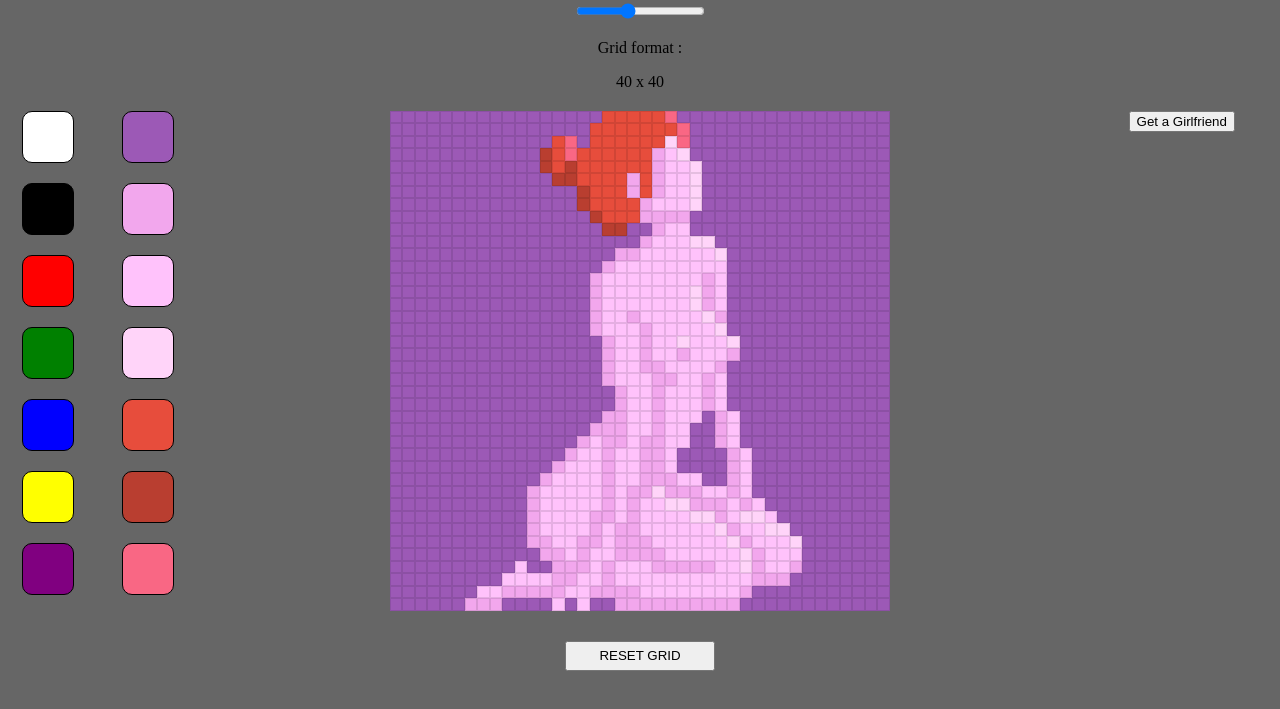
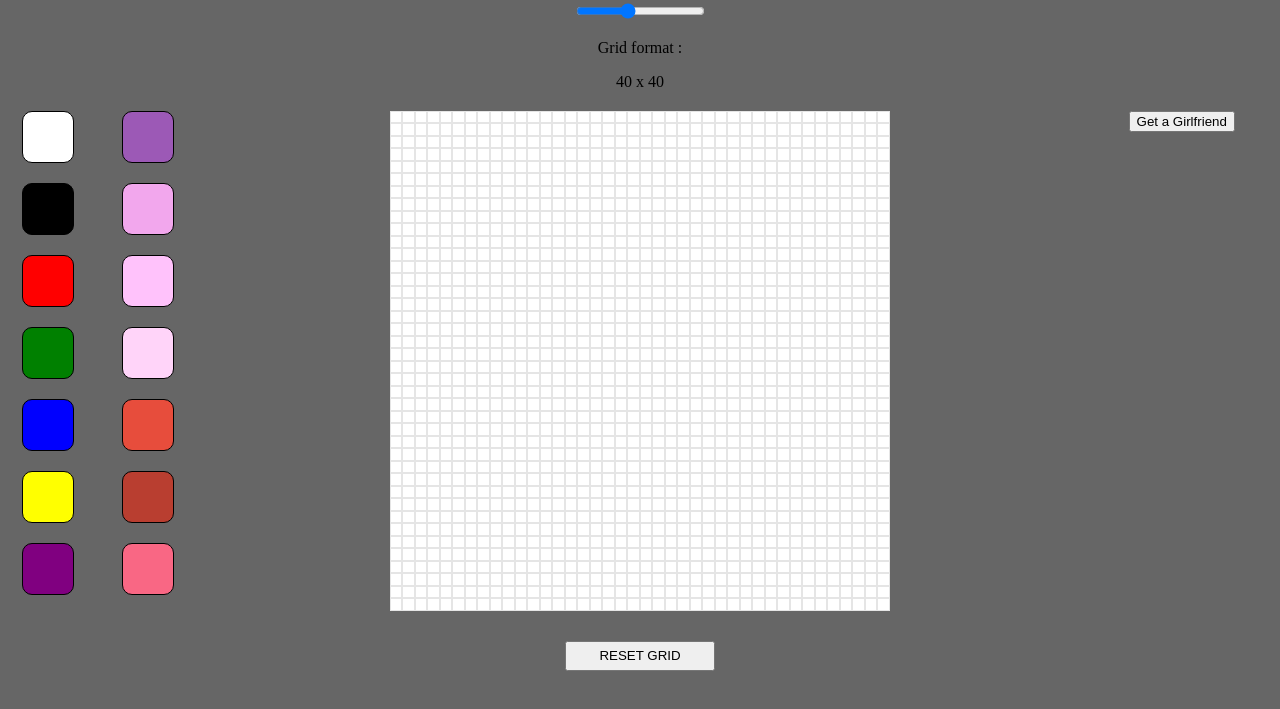
Before and after one commit to HugoCoz/TOP-05-Project-Etch-a-sketch, a plain HTML site: page index.html in a window 1280 px wide. Shown: the part 79-788 px from the top of the page. Drawn offline with Linux system fonts and the light colour scheme.

Commit message:
remove the pixel art at start

```diff
--- a/art.js
+++ b/art.js
@@ -1679,5 +1679,3 @@ function sexyWoman() {
         coloredPixel.style.backgroundColor = "rgb(249, 103, 132)";
     };
 };
-
-sexyWoman();
--- a/script.js
+++ b/script.js
@@ -42,7 +42,7 @@ function setGrid(nb) {
 
     //Select pixels to add colors on the new grid generated
     const pixels = document.querySelectorAll('.grid > div').forEach(pixel => {
-        pixel.addEventListener('click', () => addColor(pixel))
+        pixel.addEventListener('mouseover', () => addColor(pixel))
     });
 }
 
--- a/styles.css
+++ b/styles.css
@@ -46,6 +46,7 @@ h1 {
 
 .grid div {
     border: 1px solid rgba(0,0,0,0.1);
+    background-color: white;
 }
 
 .reset {
```
